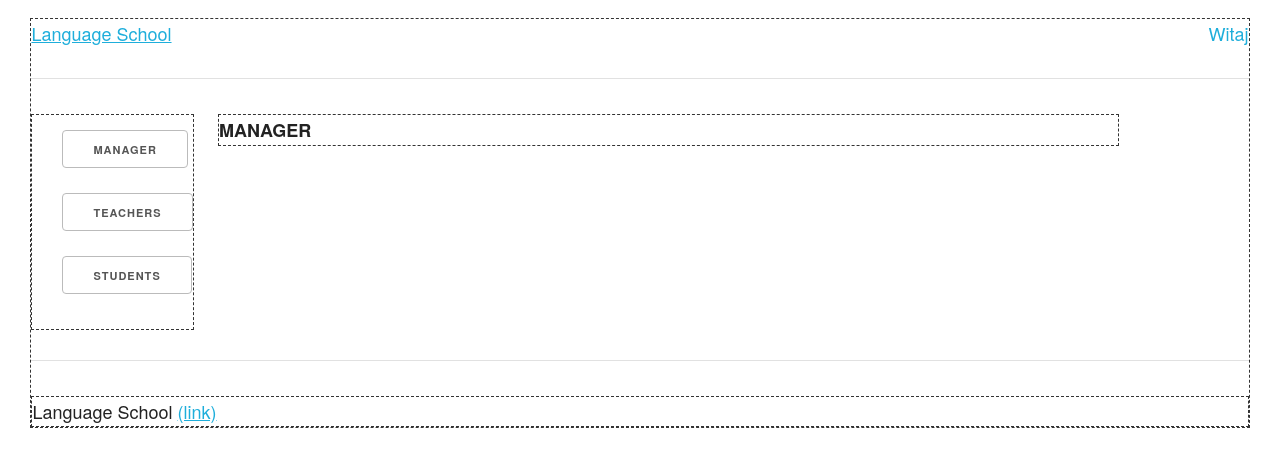
After one commit to pbedn/django-language-school, a Django app: template templates/dashboard/home.html in a window 1280 px wide. The commit adds this page. Shown: the top 467 px of the page. Run offline with Django 3.2, Linux system fonts and the light colour scheme; the template is opened without the code that fills it, so the values that code supplies are empty; parts of the project's set-up code (start-up, migrations or seed data) failed here and were passed over.

Commit message:
Create basci templates for dashboard and remove bulma and crispy

```diff
--- a/pyproject.toml
+++ b/pyproject.toml
@@ -8,8 +8,8 @@ authors = ["Paweł Bednarz <pbedn@users.noreply.github.com>"]
 python = "^3.6"
 django = "^2.1"
 django-dotenv = "^1.4"
-django-bulma = "^0.5.3"
 
 [tool.poetry.dev-dependencies]
 django-extensions = "^2.1"
 black = { version = "*", allows-prereleases = true }
+ipython = "^7.2"
--- a/school/settings/base.py
+++ b/school/settings/base.py
@@ -42,8 +42,6 @@ INSTALLED_APPS = [
     'django.contrib.sessions',
     'django.contrib.messages',
     'django.contrib.staticfiles',
-    # 'crispy_forms',
-    'bulma'
 ]
 
 PROJECT_APPS = [
--- /dev/null
+++ b/static/css/dashboard.css
@@ -0,0 +1,34 @@
+body {
+    margin: 1em 1em;
+    font-size: large;
+}
+
+
+.container {
+    width: 98%;
+    padding: 0;
+    margin: 1% 1%;
+    max-width: 1920px;
+    border-style: dashed;
+    border-color: #333333;
+    border-width: thin;
+}
+
+.sidebar {
+    border-style: dashed;
+    border-color: #333333;
+    border-width: thin;
+}
+
+.content {
+    margin-left: 2%;
+    border-style: dashed;
+    border-color: #333333;
+    border-width: thin;
+}
+
+.footer {
+    border-style: dashed;
+    border-color: #333333;
+    border-width: thin;
+}
--- a/templates/base.html
+++ b/templates/base.html
@@ -1,18 +1,46 @@
-<!DOCTYPE html>
-<html>
+<!doctype html>
+<html lang="en">
   <head>
+    <!-- Required meta tags -->
     <meta charset="utf-8">
     <meta name="viewport" content="width=device-width, initial-scale=1">
-    <title>{% block title %}Language School Management{% endblock %}</title>
-    <link rel="stylesheet" href="https://cdnjs.cloudflare.com/ajax/libs/bulma/0.7.2/css/bulma.min.css">
-    <script defer src="https://use.fontawesome.com/releases/v5.3.1/js/all.js"></script>
+    <title>
+      {% block title %}BASE TEMPLATE{% endblock %}
+    </title>
+
+    <link rel="stylesheet" type="text/css" href="https://cdnjs.cloudflare.com/ajax/libs/normalize/8.0.1/normalize.min.css" />
+    <link rel="stylesheet" type="text/css" href="https://cdnjs.cloudflare.com/ajax/libs/skeleton/2.0.4/skeleton.min.css" />
+
+    {% block stylesheets %}
+    {% endblock %}
+
   </head>
+
   <body>
-  <section class="section">
     <div class="container">
+
+    <div class="row">
+      {% block nav_topbar %}
+      {% endblock %}
+    </div>
+
+    <hr>
+
+    <div class="row">
+      {% block nav_sidebar %}
+      {% endblock %}
+
       {% block content %}
       {% endblock %}
     </div>
-  </section>
+
+    <hr>
+
+    <div class="row">
+      {% block footer %}
+      {% endblock %}
+    </div>
+
+    </div>
   </body>
 </html>
--- /dev/null
+++ b/templates/dashboard/base.html
@@ -0,0 +1,41 @@
+{% extends "base.html" %}
+{% block title %}Language School{% endblock title %}
+{% load static %}
+
+{% block stylesheets %}
+<link rel="stylesheet" type="text/css" href="{% static 'css/dashboard.css' %}" />
+{% endblock %}
+
+
+{% block nav_topbar %}
+  <div class="twelve columns header">
+    <div class="u-pull-left">
+      <a href=" {% url 'home' %}">Language School</a>
+    </div>
+    <div class="u-pull-right">
+      <a>Witaj {{user.username }}</a>
+      {% if user.is_authenticated %}
+      <a href="{% url 'logout' %}">Logout</a>
+      {% endif %}
+    </div>
+  </div>
+{% endblock %}
+
+{% block nav_sidebar %}
+  <div class="two columns sidebar">
+      <ul>
+        <ol><a class="button" href="{% url 'home' %}">Manager</a></ol>
+        <ol><a class="button" href="{% url 'teacher_list' %}">Teachers</a></ol>
+        <ol><a class="button" href="{% url 'student_list' %}">Students</a></ol>
+      </ul>
+  </div>
+{% endblock %}
+
+{% block content %}
+{% endblock %}
+
+{% block footer %}
+  <div class="footer">
+      Language School <a href="http://example.com/">(link)</a>
+  </div>
+{% endblock %}
--- /dev/null
+++ b/templates/dashboard/home.html
@@ -0,0 +1,9 @@
+{% extends "dashboard/base.html" %}
+{% block title %}MANAGER{% endblock title %}
+
+{% block content %}
+  <!-- MAIN DASHBOARD-->
+  <div class="nine columns content">
+      <strong>MANAGER</strong>
+  </div>
+{% endblock content %}
--- a/templates/registration/login.html
+++ b/templates/registration/login.html
@@ -1,5 +1,5 @@
 {% extends 'base.html' %}
-{% load i18n bulma_tags %}
+{% load i18n %}
 
 {% block title %}{% trans "Sign In" %}{% endblock %}
 
@@ -11,7 +11,7 @@
     first.{% endblocktrans %}</p>
 <form method="post">
   {% csrf_token %}
-  {{ form|bulma }}
+  {{ form.as_p }}
   {% if redirect_field_value %}
     <input type="hidden" name="{{ redirect_field_name }}" value="{{ redirect_field_value }}"/>
   {% endif %}
--- a/templates/registration/password_reset_confirm.html
+++ b/templates/registration/password_reset_confirm.html
@@ -1,5 +1,4 @@
 {% extends 'base.html' %}
-{% load bulma_tags %}
 
 {% block title %}Enter new password{% endblock %}
 
@@ -7,7 +6,7 @@
 <h1 class="title">Set a new password!</h1>
 <form method="POST">
   {% csrf_token %}
-  {{ form|bulma }}
+  {{ form.as_p }}
   <input class="button is-primary" type="submit" value="Change my password">
 </form>
 {% endblock %}
--- a/templates/registration/password_reset_form.html
+++ b/templates/registration/password_reset_form.html
@@ -1,5 +1,5 @@
 {% extends 'base.html' %}
-{% load i18n bulma_tags %}
+{% load i18n %}
 
 {% block title %}{% trans "Password Reset" %}{% endblock %}
 
@@ -10,7 +10,7 @@
 
   <form method="POST" class="password_reset">
     {% csrf_token %}
-    {{ form|bulma }}
+    {{ form.as_p }}
   <button type="submit" class="button is-primary">{% trans 'Reset My Password' %}</button>
   </form>
 {% endblock %}
--- a/templates/registration/signup.html
+++ b/templates/registration/signup.html
@@ -1,6 +1,4 @@
 {% extends 'base.html' %}
-{#{%  load crispy_forms_tags %}#}
-{% load bulma_tags %}
 
 {% block title %}Sign Up{% endblock %}
 
@@ -11,7 +9,7 @@
   </p>
 <form class="signup" method="post">
   {% csrf_token %}
-  {{ form|bulma }}
+  {{ form.as_p }}
   {% if redirect_field_value %}
       <input type="hidden" name="{{ redirect_field_name }}" value="{{ redirect_field_value }}"/>
     {% endif %}
```
Also changed, not shown: templates/home.html (deleted, +0 -15 lines), 1 other file.
